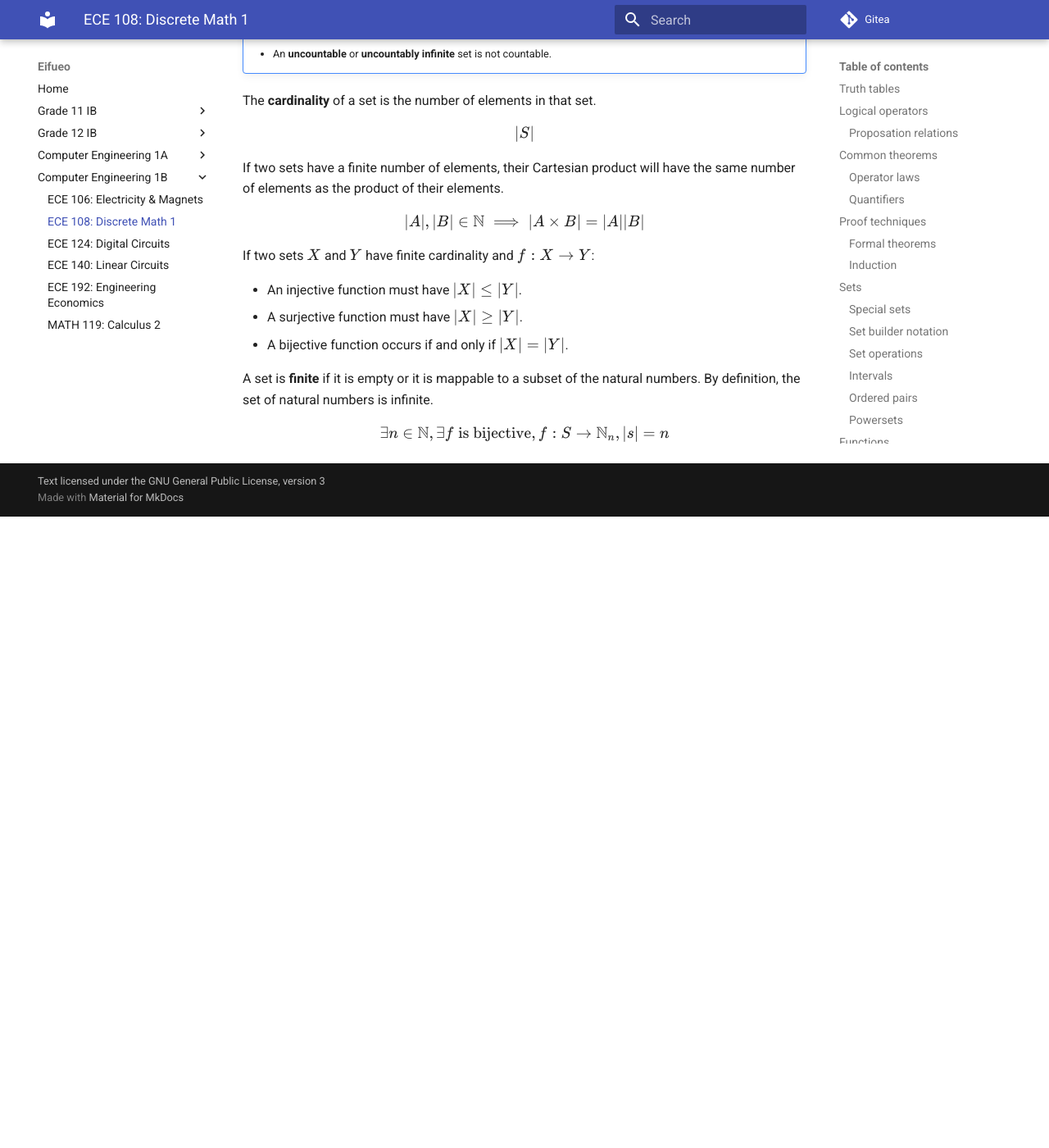
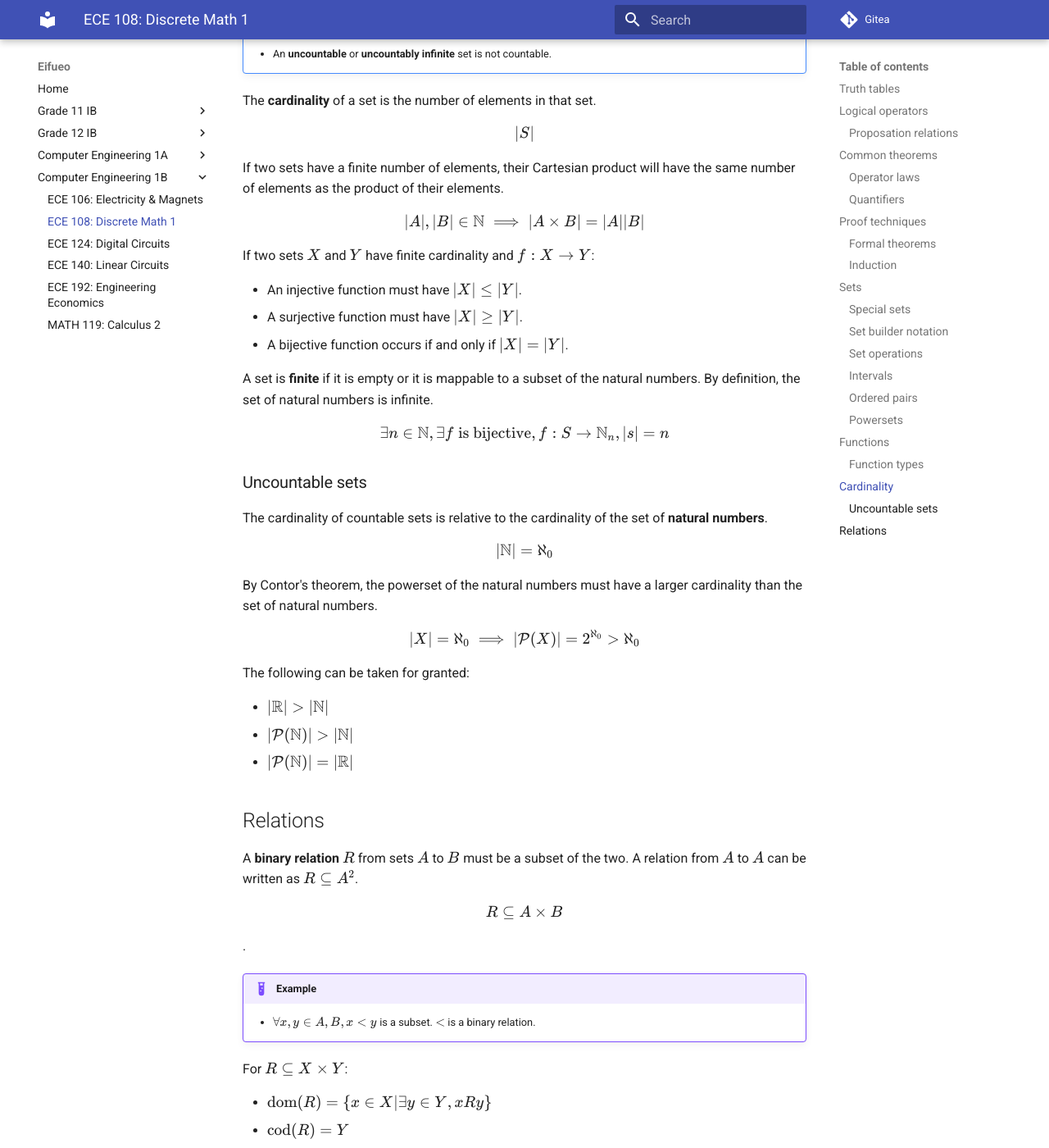
Before and after one commit to potatoeggy/eifueo, an MkDocs documentation site: the page built from docs/1b/ece108.md, in a window 1280 px wide and 1400 px high, scrolled down 15004 px. Shown: the whole window at 82% size. Built offline with MkDocs 1.6.1 and Material for MkDocs 9.7.7, drawn with Linux system fonts in a browser that asks for light colours; before the commit the page ends 15634 px from its top, so only the background shows below that; some of the changed text lies outside the part shown.

Commit message:
ece108: start relations

```diff
--- a/docs/1b/ece108.md
+++ b/docs/1b/ece108.md
@@ -621,3 +621,54 @@ If two sets $X$ and $Y$ have finite cardinality and $f:X\to Y$:
 A set is **finite** if it is empty or it is mappable to a subset of the natural numbers. By definition, the set of natural numbers is infinite.
 
 $$\exists n\in\mathbb N,\exists f\text{ is bijective}, f:S\to \mathbb N_n,|s|=n$$
+
+### Uncountable sets
+
+The cardinality of countable sets is relative to the cardinality of the set of **natural numbers**.
+
+$$|\mathbb N|=\aleph_0$$
+
+By Contor's theorem, the powerset of the natural numbers must have a larger cardinality than the set of natural numbers.
+
+$$|X|=\aleph_0\implies|\mathcal P(X)|=2^{\aleph_0}>\aleph_0$$
+
+The following can be taken for granted:
+
+- $|\mathbb R|>|\mathbb N|$
+- $|\mathcal P(\mathbb N)|>|\mathbb N|$
+- $|\mathcal P(\mathbb N)|=|\mathbb R|$
+
+## Relations
+
+A **binary relation** $R$ from sets $A$ to $B$ must be a subset of the two. A relation from $A$ to $A$ can be written as $R\subseteq A^2$.
+
+$$R\subseteq A\times B$$.
+
+!!! example
+    - $\forall x,y\in A,B,x<y$ is a subset. $<$ is a binary relation.
+
+For $R\subseteq X\times Y$:
+
+- $\text{dom}(R)=\{x\in X|\exists y\in Y,xRy\}$
+- $\text{cod}(R)=Y$
+- $\text{rang}(R)=\{y\in Y|\exists x\in X,xRy\}$
+- The **image** of $X_1\subseteq X$ under $R$: $R(X_1)=\{y\in Y|\exists x\in X_1xRy\}$
+- The **pre-image** is: $R^{-1}(Y_1)=\{x\in X|\exists y\in Y_1,xRy\}$
+
+Relations are trivially proven to be relations through subset analysis.
+
+The **empty relation** $\empty$ is a relation on all sets.
+
+The **identity relation** on all sets returns itself.
+
+$$E=\{\left<a,a\right>|a\in A\}$$
+
+The **universal relation** relates each element in the first set to every element to the second set.
+
+$$U=A^2$$
+
+The **restriction** of relation $R$ to set $B$ limits a previous relation on a superset $A$ such that $B\subseteq A$.
+
+$$R\big|_B=R\cap B^2$$
+
+Graphs are often used to represent relations. A node from $4\to3$ can be represented as $\left<3,4\right>$, much like an adjacency list.
```
